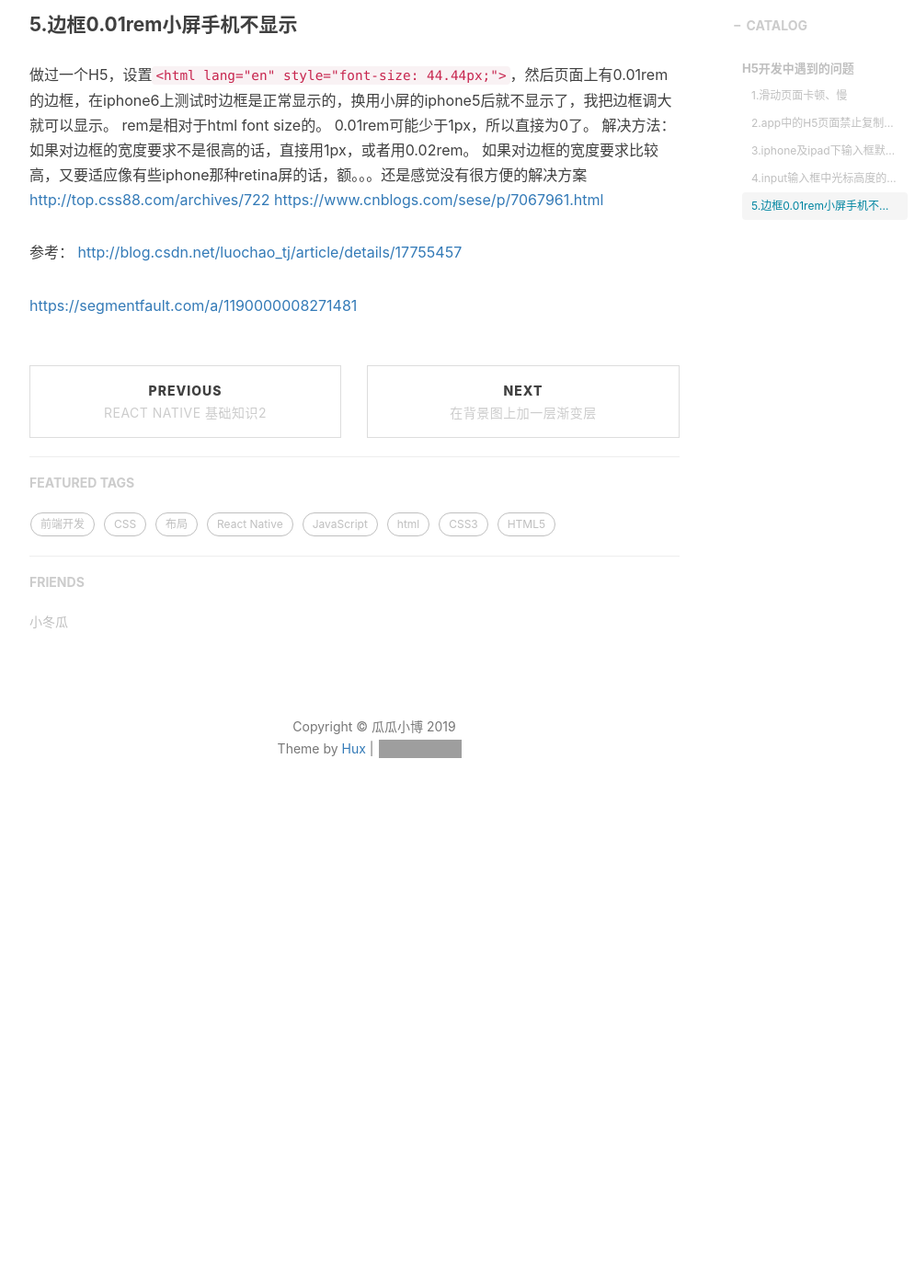
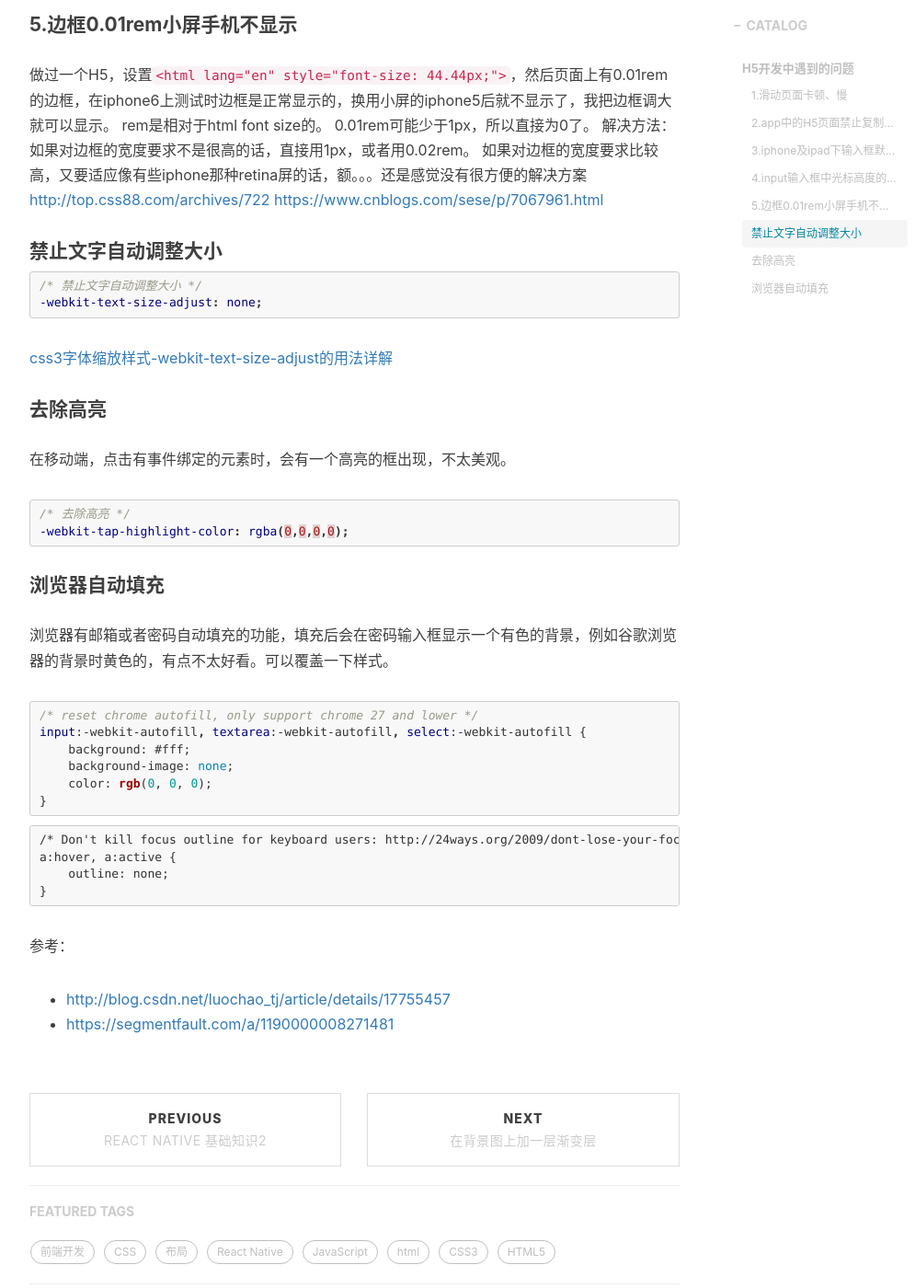
Before and after one commit to DDXG638/DDXG638.github.io, a Jekyll site: the page built from _posts/2018-02-04-H5CommonProblems.md, in a window 1280 px wide and 1400 px high, scrolled down 2151 px. Shown: the whole window at 92% size, without its empty margins (233-1228 px from the left). Built offline with Jekyll 4.4.1, drawn with Linux system fonts in a browser that asks for light colours; nearby versions of some CDN libraries; comment, search, counter and statistics services are not loaded; before the commit the page ends 3069 px from its top, so only the background shows below that; grey boxes are pictures that could not be loaded.

Commit message:
add 2019-09-09-cssReset , perfect 2018-02-04-H5CommonProblems

````diff
--- a/_posts/2018-02-04-H5CommonProblems.md
+++ b/_posts/2018-02-04-H5CommonProblems.md
@@ -92,11 +92,46 @@ rem是相对于html font size的。
 
 
 
+#### 禁止文字自动调整大小
+``` css
+/* 禁止文字自动调整大小 */
+-webkit-text-size-adjust: none;
+```
+[css3字体缩放样式-webkit-text-size-adjust的用法详解](https://blog.csdn.net/juzipchy/article/details/71367642)
 
+
+#### 去除高亮
+
+在移动端，点击有事件绑定的元素时，会有一个高亮的框出现，不太美观。
+
+``` css
+/* 去除高亮 */
+-webkit-tap-highlight-color: rgba(0,0,0,0);
+```
+
+
+#### 浏览器自动填充
+
+浏览器有邮箱或者密码自动填充的功能，填充后会在密码输入框显示一个有色的背景，例如谷歌浏览器的背景时黄色的，有点不太好看。可以覆盖一下样式。
+
+``` css
+/* reset chrome autofill, only support chrome 27 and lower */
+input:-webkit-autofill, textarea:-webkit-autofill, select:-webkit-autofill {
+    background: #fff;
+    background-image: none;
+    color: rgb(0, 0, 0);
+}
+```
+
+
+```
+/* Don't kill focus outline for keyboard users: http://24ways.org/2009/dont-lose-your-focus */
+a:hover, a:active {
+    outline: none;
+}
+```
 
 
 参考：
-[http://blog.csdn.net/luochao_tj/article/details/17755457](http://blog.csdn.net/luochao_tj/article/details/17755457)
-
-
-[https://segmentfault.com/a/1190000008271481](https://segmentfault.com/a/1190000008271481)
+- [http://blog.csdn.net/luochao_tj/article/details/17755457](http://blog.csdn.net/luochao_tj/article/details/17755457)
+- [https://segmentfault.com/a/1190000008271481](https://segmentfault.com/a/1190000008271481)
````
Also changed, not shown: other parts of _posts/2018-02-04-H5CommonProblems.md (+1 -1 lines), _posts/2019-09-09-cssReset.md (added, +50 -0 lines).
